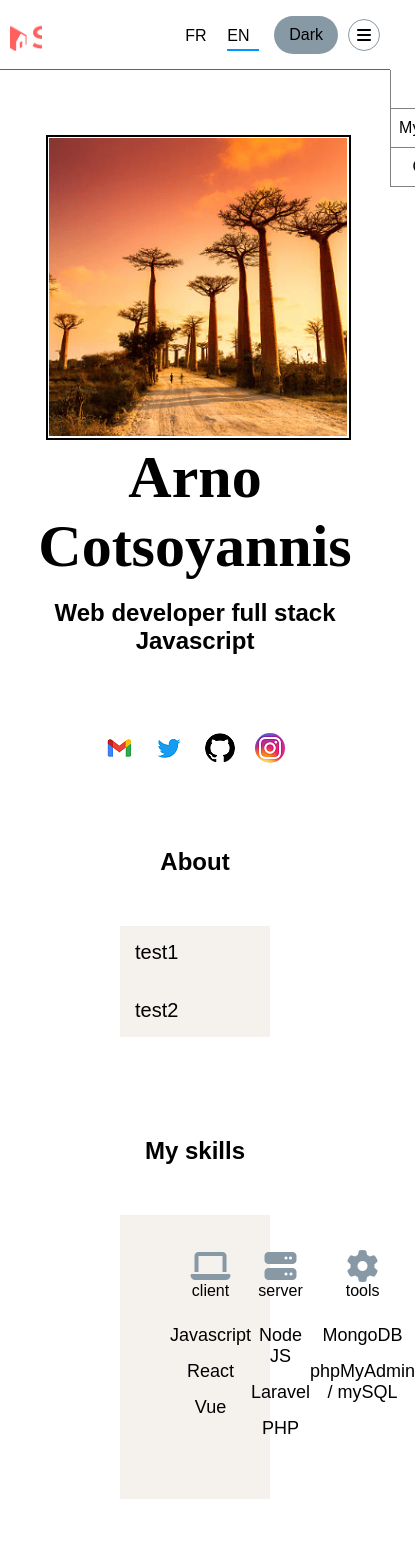
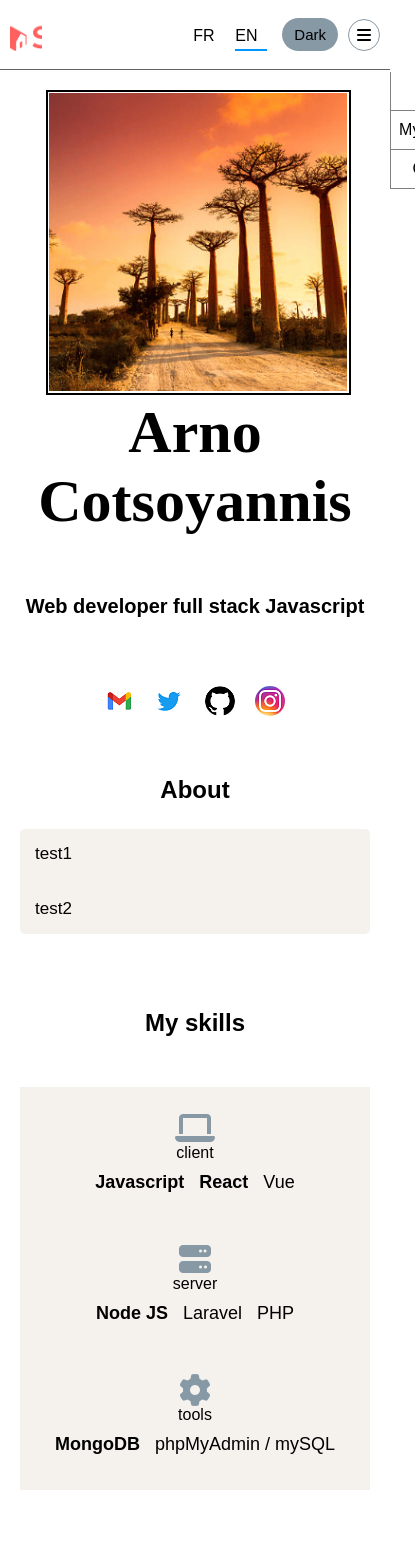
Before and after one commit to AvirKarakitsos/OC_project8_portfolio_frontend, a React (Create React App) app: page /en in a window 390 px wide. Shown: the top 1567 px of the page, 415 px wide, since content can reach past the window. Built offline with nearby package versions, Linux system fonts and the light colour scheme; no server answers.

Commit message:
fix: css styles

```diff
--- a/src/Components/Header.js
+++ b/src/Components/Header.js
@@ -1,6 +1,6 @@
 import logo from '../assets/images/logo-light.png'
 import styles from '../assets/styles/Header.module.css'
-import { useContext } from 'react'
+import { useContext, useState } from 'react'
 import { ThemeContext } from '../utils/context/ThemeContext'
 import { useNavigate } from 'react-router-dom'
 import { LanguageContext } from '../utils/context/LanguageContext'
@@ -9,17 +9,17 @@ import { translate } from '../utils/common'
 function Header() {
 	const {theme, toggleTheme} = useContext(ThemeContext)
 	const {lang, toggleLanguage} = useContext(LanguageContext)
+	const [open, setOpen] = useState(false)
 	const navigate = useNavigate()
-	let isOpen = false
 
 	const handleSidebar = function () {
 		const sideBar = document.querySelector(`.${styles.anchor}`)
-		if(!isOpen) {
+		if(!open) {
 			sideBar.classList.add(`${styles.slide}`)
-			isOpen = true
+			setOpen(true)
 		} else {
 			sideBar.classList.remove(`${styles.slide}`)
-			isOpen = false
+			setOpen(false)
 		}
 	}
 
@@ -32,7 +32,7 @@ function Header() {
         <header className={`header flex justify-space align-center ${theme === "light" ? "bg-light-1" : "darker-2"}`}>
             <img className="size-32" src={logo} alt="logo"/>
 			<nav className="relative flex justify-space small-column-gap cursor-default">
-				<ul className={`${styles.anchor} flex-row-to-column align-center justify-center small-column-gap no-bullet`}>
+				<ul className={`${styles.anchor} flex-row-to-column align-center justify-center small-column-gap no-bullet ${theme === "light" ? "bg-light-1" : "darker-2"}`}>
 					<li><a className={`no-decoration ${theme === "light" ? "color-black" : "color-white"}`} href='#about-me'>{translate(lang).header.about}</a></li>
 					<li><a className={`no-decoration ${theme === "light" ? "color-black" : "color-white"}`} href='#project'>{translate(lang).header.projects}</a></li>
 					<li><a className={`no-decoration ${theme === "light" ? "color-black" : "color-white"}`} href='#footer'>Contact</a></li>
--- a/src/Components/Skills.js
+++ b/src/Components/Skills.js
@@ -11,15 +11,15 @@ function Skills() {
     return (
         <section className='section-1'>
             <h2 className="text-center">{translate(lang).main.skills.subTitle}</h2>
-            <div className={`section-grid ${theme === "light" ? "bg-light-2" : "darker-2"}`}>
+            <div className={`${styles["skills-container"]} ${theme === "light" ? "bg-light-2" : "darker-2"}`}>
                 <div className="text-center">
                     <div>
                         <i className="fa-solid fa-laptop font-size-medium color-grey"></i>
                         <p>client</p>
                     </div>
                     <ul className={styles.list+" no-bullet"}>
-                        <li>Javascript</li>
-                        <li>React</li>
+                        <li><strong>Javascript</strong></li>
+                        <li><strong>React</strong></li>
                         <li>Vue</li>
                     </ul>
                 </div>
@@ -29,7 +29,7 @@ function Skills() {
                         <p>{translate(lang).main.skills.server}</p>
                     </div>
                     <ul className={styles.list+" no-bullet"}>
-                        <li>Node JS</li>
+                        <li><strong>Node JS</strong></li>
                         <li>Laravel</li>
                         <li>PHP</li>
                     </ul>
@@ -40,7 +40,7 @@ function Skills() {
                         <p>{translate(lang).main.skills.tools}</p>
                     </div>
                     <ul className={styles.list+" no-bullet"}>
-                        <li>MongoDB</li>
+                        <li><strong>MongoDB</strong></li>
                         <li>phpMyAdmin / mySQL</li>
                     </ul>
                 </div>
--- a/src/assets/lang/fr.json
+++ b/src/assets/lang/fr.json
@@ -8,11 +8,11 @@
     },
     "main": {
         "part1": {
-            "subTitle": "Développeur web Javascript full stack"
+            "subTitle": "Développeur web full stack Javascript"
         },
         "about": {
             "subTitle": "A propos",
-            "content1": "En reconversion développeur web. Après m'être autoformé en apprenant les bases de HTML, CSS et Javascript, j'ai pu tester côté client Vue js et côté serveur php avec le framework Laravel. J'ai suivi en 2023 la formation Openclassrooms déveleppeur web afin de professionnalisé ma démarche et ainsi devenir développeur full stack Javascript.",
+            "content1": "En reconversion développeur web. Après m'être autoformé en apprenant les bases de HTML, CSS et Javascript, j'ai pu tester côté client Vue js et côté serveur php avec le framework Laravel. J'ai suivi en 2023 la formation Openclassrooms déveleppeur web afin de professionnaliser ma démarche et ainsi devenir développeur Javascript.",
             "content2": "En scrollant sur cette page vous découvrirez mes projets personnels ainsi que mes projets chez Openclassrooms. Vous pouvez cliquez sur l'image afin de visionner une démonstration du site. L'ensemble du code est disponible sur mon github."
         },
         "skills": {
--- a/src/assets/styles/Header.module.css
+++ b/src/assets/styles/Header.module.css
@@ -18,7 +18,6 @@
         text-align: center;
         border: 1px solid grey;
         border-top: 0;
-        background-color: white;
         z-index: 50;
     }
 
--- a/src/assets/styles/Layout.module.css
+++ b/src/assets/styles/Layout.module.css
@@ -10,12 +10,12 @@
 }
 
 @media (max-width:1024px) {
-    .container {
+    .sub-container {
         padding: 20px 25px 0 25px;
     }
 }
 @media screen and (max-width: 768px) {
-    .container {
+    .sub-container {
         padding: 0 20px;
     }
 }
--- a/src/assets/styles/Skills.module.css
+++ b/src/assets/styles/Skills.module.css
@@ -1,7 +1,29 @@
+.skills-container {
+    margin-top: 50px;
+    padding: 35px 50px;
+    display: grid;
+    grid-template-columns: 1fr 1fr 1fr;
+    justify-items: center;
+}
+
 .list {
+    padding: 25px 0;
     display: flex;
     flex-direction: column;
     row-gap: 15px;
-    padding: 25px 0;
     font-size: 18px;
 }
+
+@media screen and (max-width: 750px) {
+    .skills-container {
+        padding: 25px;
+        grid-template-columns: 1fr;
+        row-gap: 40px;
+    }
+
+    .list {
+        padding: 10px 0;
+        flex-direction: row;
+        column-gap: 15px;
+    }
+}
--- a/src/index.css
+++ b/src/index.css
@@ -2,6 +2,7 @@
 	margin: 0;
 	padding: 0;
 	box-sizing: border-box;
+    /* border: 1px solid green; */
 }
 
 :root {
@@ -116,6 +117,7 @@ img {
     row-gap: 35px;
     padding: 35px 50px;
     font-size: 20px;
+    border-radius: 5px;
 }
 
 .error-container {
@@ -165,6 +167,9 @@ img {
 
 .border-black {
     border: 2px solid var(--black);
+}
+.border-white {
+    border: 2px solid var(--white);
 }
 
 .border-grey {
@@ -278,15 +283,24 @@ main {
 }
 
 .div-right {
-    height: 305px;
+    height: 298px;
+    display: flex;
     flex-direction: column;
     text-align: center;
+    justify-content: space-between;
 }
 
 .div-right .title {
-    margin-bottom: 25px;
     font-family: 'Oregano', cursive;
     font-size: 85px;
+}
+
+.div-right .sub-title {
+    font-size: 30px;
+}
+
+.nav-links {
+    height: 50px;
 }
 
 @keyframes link1 {
@@ -338,15 +352,6 @@ main {
     border-radius: 50%;
 }
 
-/*Skills*/
-.section-grid {
-    margin-top: 50px;
-    padding: 35px 50px;
-    display: grid;
-    grid-template-columns: 1fr 1fr 1fr;
-    justify-items: center;
-}
-
 /*Filter*/
 .section-1 {
     padding: 100px 0 50px 0;
@@ -379,12 +384,13 @@ main {
 }
 
 .box {
+    min-height: 500px;
     width: 100%;
     max-width: 530px;
-    padding: 1em .5em .5em .5em;
+    padding: 15px 20px ;
     display: flex;
     flex-direction: column;
-    row-gap: 12px;
+    row-gap: 15px;
     box-shadow: 1px 2px 3px 4px rgba(20,20,20,0.4);
 }
 
@@ -399,10 +405,12 @@ main {
 }
 
 .box-section {
+    height: 100%;
     display: flex;
     flex-direction: column;
+    justify-content: space-between;
     text-align: justify;
-    row-gap: 12px;
+    /* row-gap: 10px; */
 }
 
 .box-section span {
@@ -411,7 +419,7 @@ main {
 }
 
 .box-description {
-    font-size: .9rem;
+    font-size: 15px;
 }
 
 /*Footer*/
@@ -430,6 +438,18 @@ main {
  /**********Media Query*/
 /***Tablet***/
 @media screen and (max-width: 1024px) {
+    .div-right {
+        height: 328px;
+    }
+
+    .div-right .title {
+        font-size: 70px;
+    }
+
+    .div-right .sub-title {
+        font-size: 24px;
+    }
+
     .box-container {
         padding: 0;
         grid-template-columns: 1fr;
@@ -457,34 +477,39 @@ main {
 
  /***Mobile***/
  @media screen and (max-width: 750px) {
-     .header {
+    .header {
         padding: 0 10px;
     }
 
     .main-top {
         height: auto;
-        padding: 90px 0 50px 0;
+        padding: 90px 0 0 0;
         flex-direction: column;
         row-gap: 10px;
         align-items: center;
     }
 
-
     .div-right .title {
-        margin-bottom: 18px;
         font-size: 60px;
     }
 
+    .div-right .sub-title {
+        font-size: 20px;
+    }
+
     .section-size {
+        margin-top: 25px;
+        text-align: justify;
         padding: 15px;
+        font-size: 17px;
     }
 
     .section-1 {
-        padding: 50px 0;
+        padding: 50px 0 25px 0;
     }
 
     .section-1 .list {
-        column-gap: 5px;
+        column-gap: 15px;
     }
 
     .box {
@@ -496,16 +521,11 @@ main {
     }
 
     .picture img {
-        height: auto;
-    }
-
-    .box-section {
-        height: auto;
-        row-gap: 10px;
+        height: 185px;
     }
 
     .box-description {
-        font-size: 13px;
+        font-size: 14px;
     }
 
     .error-container {
@@ -532,4 +552,9 @@ main {
     .flex-row-to-column {
         flex-direction: column;
     }
+
+    .btn {
+        padding: 8px 12px;
+        font-size: 15px;
+    }
 }
--- a/src/pages/Admin.js
+++ b/src/pages/Admin.js
@@ -87,6 +87,7 @@ function Admin() {
     const handleAddProject = function(e) {
         e.preventDefault()
         let newProject = {
+            userId: localStorage.getItem("userId"),
             title: title,
             tags: tags,
             content: [{language:language,text:content}],
--- a/src/pages/Homefr.js
+++ b/src/pages/Homefr.js
@@ -48,15 +48,13 @@ function Homefr() {
             <main>
                 <section className="main-top flex justify-space align-center">
 			    	<div className="div-left relative">
-			    		<div className="frame-left absolute border-black"></div>
+			    		<div className={`frame-left absolute ${theme === "light" ? "border-black" : "border-white"}`}></div>
 			    		<img className= "image-left relative" src={photo} alt="Allée de baobabs à Madagascar"/>
 			    	</div>
-			    	<div className="div-right flex justify-space align-center">
-			    		<section className="cursor-default">
-			    			<h1 className="title">Arno Cotsoyannis</h1>
-			    			<h2>{translate(lang).main.part1.subTitle}</h2>
-			    		</section>
-			    		<ul className="flex justify-center align-center no-bullet relative">
+			    	<div className="div-right">
+						<h1 className="title">Arno Cotsoyannis</h1>
+						<h2 className='sub-title'>{translate(lang).main.part1.subTitle}</h2>
+			    		<ul className="nav-links flex justify-center align-center no-bullet relative">
 			    			<li className="link-1 absolute"><a href="https://github.com/AvirKarakitsos" target="_blank" rel="noopener noreferrer"><img className="border-cercle" src={github} alt="lien github"/></a></li>
 			    			<li className="link-2 absolute"><a href="https://www.instagram.com/avir.karakitsos" target="_blank" rel="noopener noreferrer"><img className="border-cercle" src={instagram} alt="lien instagram"/></a></li>
 			    			<li className="link-3 absolute"><a href="https://twitter.com/AvirKarakitsos" target="_blank" rel="noopener noreferrer"><img className="border-cercle" src={twitter} alt="lien twitter"/></a></li>
```
